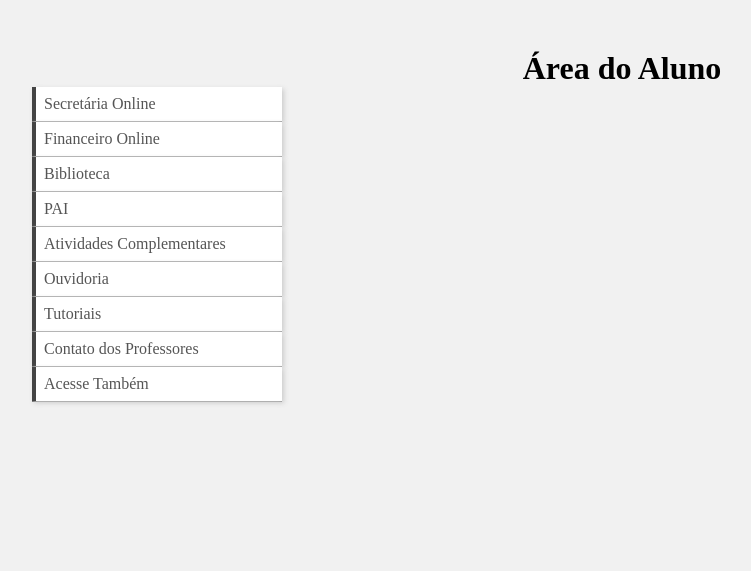
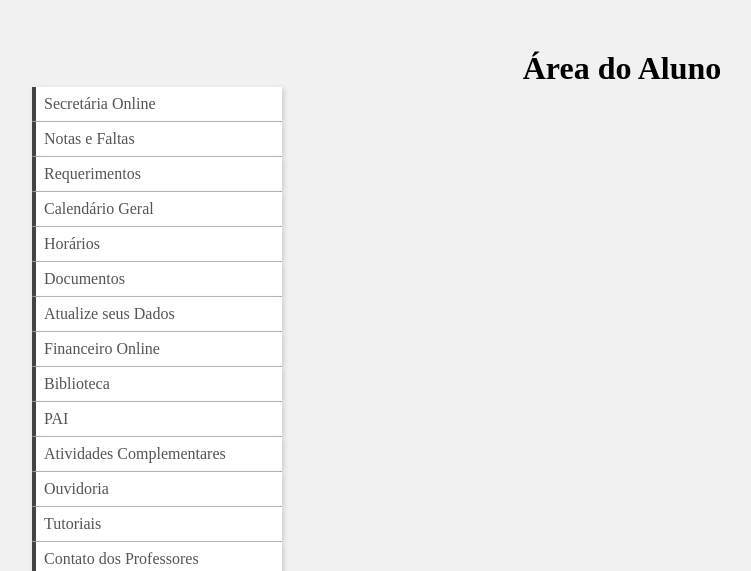
Before and after one commit to Romulosil/LMS, a Django app: template LMSR7UP/FIRETEK/templates/pages/AreadoAlunoMenu.html in a window 1280 px wide. Shown: the top 571 px of the page, without its empty margins (18-769 px from the left). Run offline with Django 3.2, Linux system fonts and the light colour scheme; the template is opened without the code that fills it, so the values that code supplies are empty.

Commit message:
Update AreadoAlunoMenu.html

```diff
--- a/LMSR7UP/FIRETEK/templates/pages/AreadoAlunoMenu.html
+++ b/LMSR7UP/FIRETEK/templates/pages/AreadoAlunoMenu.html
@@ -15,12 +15,13 @@
 
 		<li><a href="#">Secretária Online</a>
 
-			<ul><a herf='#'>Notas e Faltas</a></ul>
-			<ul><a herf='#'>Requerimentos</a></ul>
-			<ul><a herf='#'>Calendário Geral</a></ul>
-			<ul><a herf='#'>Horários</a></ul>
-			<ul><a herf='#'>Documentos</a></ul>
-			<ul><a herf='#'>Atualize seus Dados</a></ul>
+			<li><a herf='#'>Notas e Faltas</a></li>
+			<li><a herf='#'>Requerimentos</a></li>
+			<li><a herf='#'>Calendário Geral</a></li>
+			<li><a herf='#'>Horários</a></li>
+			<li><a herf='#'>Documentos</a></li>
+			<li><a herf='#'>Atualize seus Dados</a></li>
+
 		</li>
 		<li><a href="#">Financeiro Online</a>
 
@@ -36,7 +37,7 @@
 				<li><a href="#">Acesso á Biblioteca</a></li>
 				<li><a href="#">Regulamento</a></li>
 				<li><a href="#">Pesquisas Acadêmicas</a></li>
-			    <li><a href="#">Manual Acadêmicas</a></li>
+			        <li><a href="#">Manual Acadêmicas</a></li>
 				<li><a href="#">Modelo de capa do CD</a></li>
 
 
```
